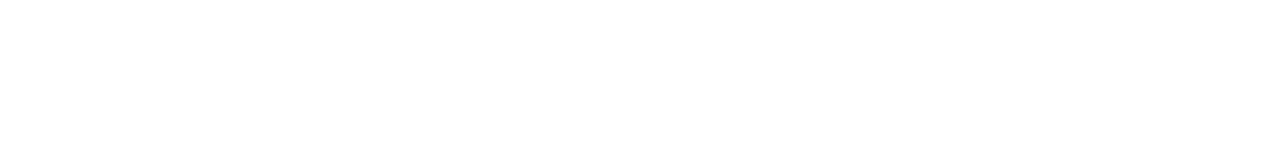
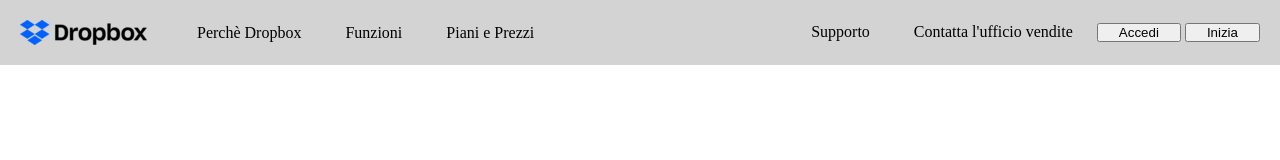
Before and after one commit to Mattia-Carbonera/htmlcss-dropbox, a plain HTML site: page index.html in a window 1280 px wide. Drawn offline with Linux system fonts and the light colour scheme.

Commit message:
add header

```diff
--- a/css/style.css
+++ b/css/style.css
@@ -14,3 +14,35 @@
   width: 1000px;
   max-width: 100%;
 }
+
+/* ________ HEADER ________ */
+
+.header {
+  display: flex;
+  justify-content: space-between;
+  align-items: center;
+
+  padding: 20px;
+
+  /* debug */
+  background-color: lightgray;
+}
+
+.header-sx {
+  display: flex;
+  align-items: center;
+}
+
+.header-sx > img {
+  padding-right: 30px;
+}
+
+.info-sx > span,
+.header-dx span,
+.header-dx button {
+  padding: 0 20px;
+}
+
+/* ________ MAIN ________ */
+
+/* ________ FOOTER ________ */
--- a/index.html
+++ b/index.html
@@ -6,5 +6,29 @@
     <title>Dropbox</title>
     <link rel="stylesheet" href="./css/style.css" />
   </head>
-  <body></body>
+  <body>
+    <header>
+      <div class="header">
+        <div class="header-sx">
+          <img src="./img/logo-small.png" alt="Logo" />
+          <div class="info-sx">
+            <span>Perchè Dropbox</span>
+            <span>Funzioni</span>
+            <span>Piani e Prezzi</span>
+          </div>
+        </div>
+
+        <div class="header-dx">
+          <span>Supporto</span>
+          <span>Contatta l'ufficio vendite</span>
+          <button>Accedi</button>
+          <button>Inizia</button>
+        </div>
+      </div>
+    </header>
+
+    <main></main>
+
+    <footer></footer>
+  </body>
 </html>
```
Lines whose indentation alone changed are shown as unchanged.
